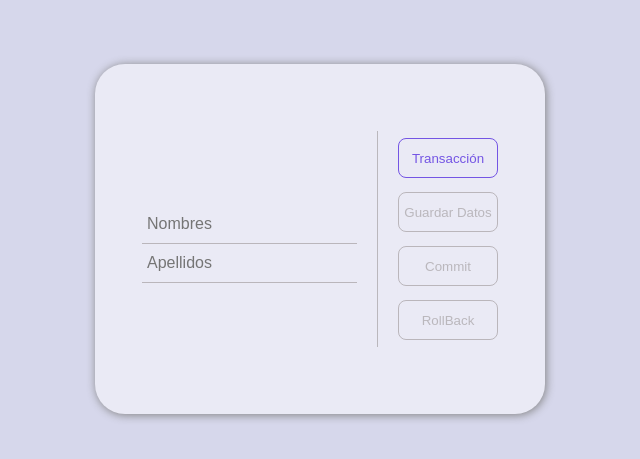
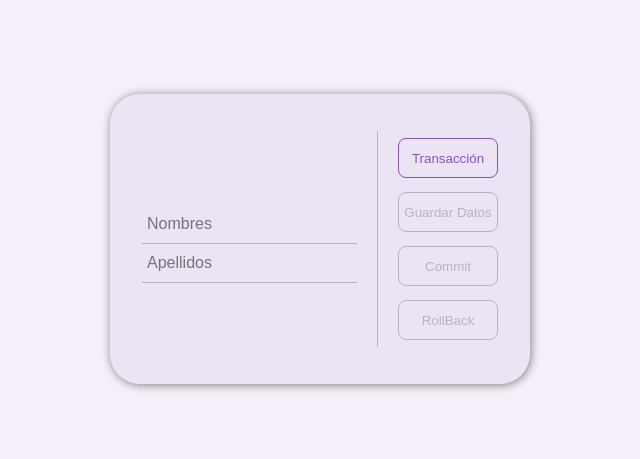
Before and after one commit to Carlosd365/Transacciones_BD2, a React (Create React App) app in the folder frontend/: page / in a window 1280 px wide. Shown: the part 161-620 px from the top of the page, without its empty margins (320-960 px from the left). Built offline with nearby package versions, Linux system fonts and the light colour scheme.

Commit message:
cambio de color para el frontend

```diff
--- a/frontend/src/App.css
+++ b/frontend/src/App.css
@@ -10,20 +10,19 @@
   align-items: center;
   width: 100%;
   height: 100vh;
-  background-color: #d6d7eb;
+  background-color: #F4EFF9;
 }
 
-
 .formulario {
-  background-color: #eaeaf5;
+  background-color: #ECE3F5;
   display: flex;
   justify-content: center;
   align-items: center;
-  width: 450px;
-  height: 350px;
+  width: 420px;
+  height: 290px;
   border-radius: 30px;
+  gap: 20px;
   box-shadow: 1px 1px 10px gray;
-  gap: 20px;
 }
 
 .inputs {
@@ -44,11 +43,11 @@ input{
 
 input:focus{
   border-width: 2px;
-  border-bottom-color: #9A9CEA;
+  border-bottom-color: #BFA0DF;
 }
 
 input:focus::placeholder{
-  color: #9A9CEA;
+  color: #BFA0DF;
 }
 
 
@@ -61,8 +60,8 @@ input:focus::placeholder{
 
 .btn-accion {
   margin: 7px 0 7px 20px;
-  border: 0.1px solid #7455e4;
-  color: #7455e4;
+  border: 0.1px solid #8A50C4;
+  color: #8A50C4;
   border-radius: 8px;
   width: 100px;
   height: 40px;
@@ -78,6 +77,6 @@ input:focus::placeholder{
 .btn-accion:not(:disabled):hover {
   border: none;
   color: white;
-  background-color: #7455e4;
+  background-color: #531097b9;
   cursor: pointer;
 }
--- a/frontend/src/App.jsx
+++ b/frontend/src/App.jsx
@@ -8,7 +8,7 @@ function App() {
   const [guardar, setGuardar] = useState(false);
   const [datos, setDatos] = useState({
     nombre: '',
-    apellido: '' // Nota preguntar a carlos como estan los atributos
+    apellido: ''
   });
 
   const iniciarTransaccion = async () =>{
@@ -48,7 +48,7 @@ function App() {
     } catch (error) {
       alert('Error al hacer commit');
     }
-  }
+  };
 
   const rollBackDatos = async () => {
     try {
@@ -58,9 +58,7 @@ function App() {
     } catch (error) {
       alert('Error al hacer rollback');
     }
-  }
-
-
+  };
 
   return (
     <div className="App">
```
